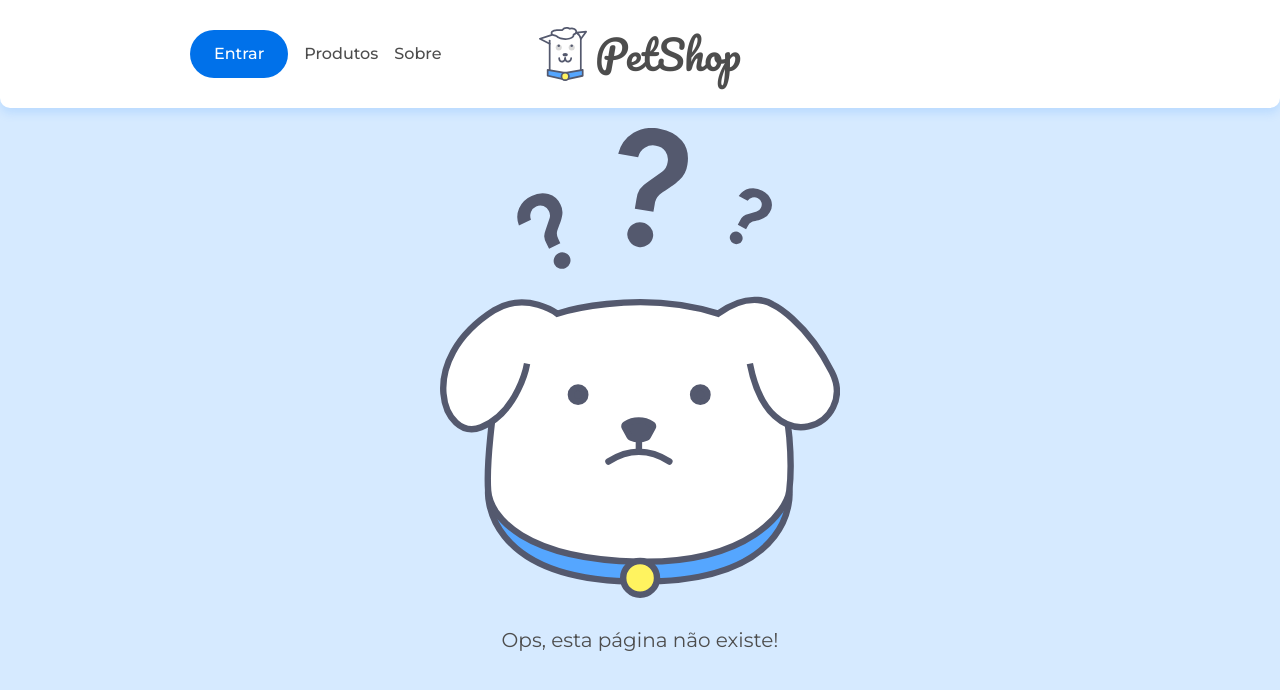
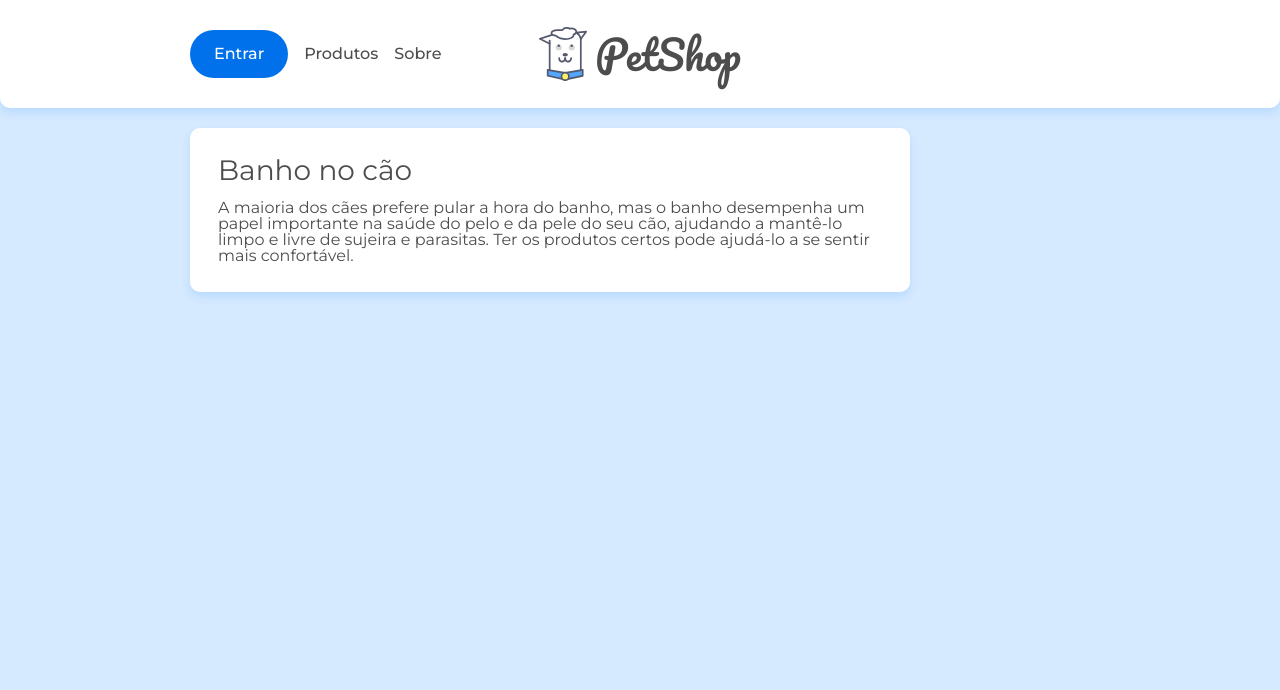
Before and after one commit to lucasclazer/react-example-base-app, a React (Create React App) app in the folder react-basic-router/: page /posts/1 in a window 1280 px wide. Shown: the top 690 px of the page. Built offline with nearby package versions, Linux system fonts and the light colour scheme; data requests are answered from the project's data file.

Commit message:
Creating component for use route with params.

```diff
--- a/react-basic-router/src/App.jsx
+++ b/react-basic-router/src/App.jsx
@@ -5,17 +5,21 @@
 import Pagina404 from "./paginas/Pagina404";
 import { BrowserRouter as Router, Switch, Route } from "react-router-dom";
 import Cabecalho from "./components/Cabecalho";
+import Post from "./paginas/Post";
 
 function App() {
   return (
     <Router>
-      <Cabecalho/>
+      <Cabecalho />
       <Switch>
         <Route exact path="/">
           <Home />
         </Route>
         <Route path="/sobre">
           <Sobre />
+        </Route>
+        <Route path="/posts/:id">
+          <Post />
         </Route>
         <Route>
           <Pagina404 />
--- a/react-basic-router/src/api/api.js
+++ b/react-basic-router/src/api/api.js
@@ -11,5 +11,6 @@
   } catch (error) {
     setData([]);
     console.error("Error on search", error);
+    return Promise.reject(error);
   }
 };
--- /dev/null
+++ b/react-basic-router/src/paginas/Post.jsx
@@ -0,0 +1,25 @@
+import React, { useEffect, useState } from "react";
+import { useHistory, useParams } from "react-router";
+import { busca } from "../api/api";
+import "../assets/css/post.css";
+
+export default function Post() {
+  let history = useHistory();
+  const { id } = useParams();
+  const [post, setPost] = useState({});
+
+  useEffect(() => {
+    busca(`/posts/${id}`, setPost).catch(() => {
+      history.push("/404");
+    });
+  }, [id, history]);
+
+  return (
+    <main className="container flex flex-centro">
+      <article className="cartao post">
+        <h2 className="cartao__titulo">{post.title}</h2>
+        <p className="carta__texto">{post.body}</p>
+      </article>
+    </main>
+  );
+}
```
